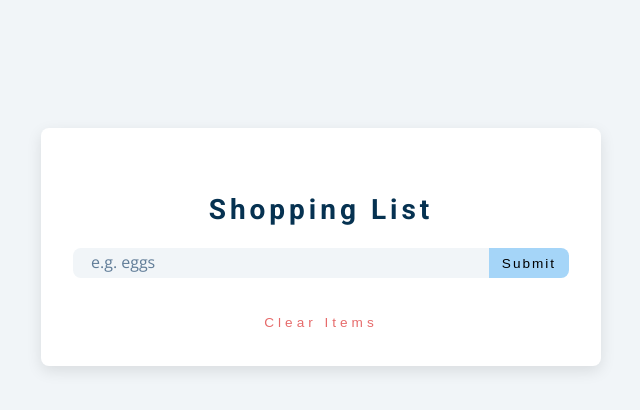
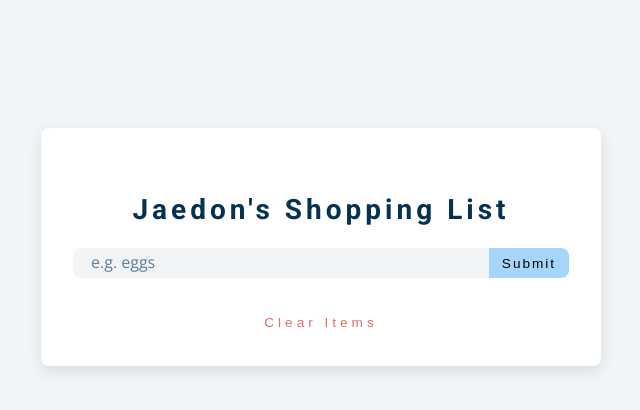
Before and after one commit to naseelemak/Shopping-List, a plain HTML site: page index.html in a window 1280 px wide. Shown: the whole page, without its empty margins (319-959 px from the left). Drawn offline with nearby package versions, Linux system fonts and the light colour scheme.

Commit message:
Update index.html

```diff
--- a/index.html
+++ b/index.html
@@ -3,7 +3,7 @@
   <head>
     <meta charset="UTF-8" />
     <meta name="viewport" content="width=device-width, initial-scale=1.0" />
-    <title>Grocery Bud</title>
+    <title>Shopping List</title>
     <!-- font-awesome -->
     <link
       rel="stylesheet"
@@ -17,7 +17,7 @@
       <!-- form -->
       <form class="grocery-form">
         <p class="alert"></p>
-        <h3>Shopping List</h3>
+        <h3>Jaedon's Shopping List</h3>
         <div class="form-control">
           <input type="text" id="grocery" placeholder="e.g. eggs" />
           <button type="submit" class="submit-btn">submit</button>
```
